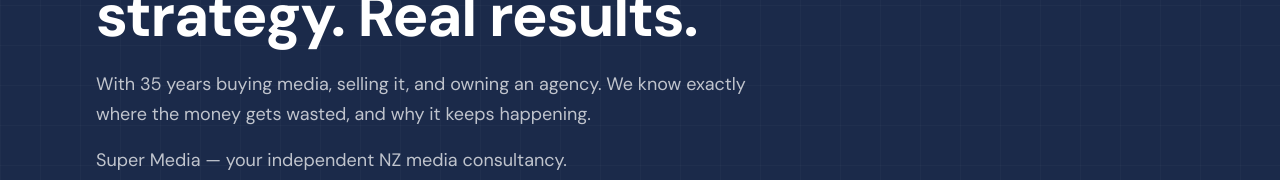
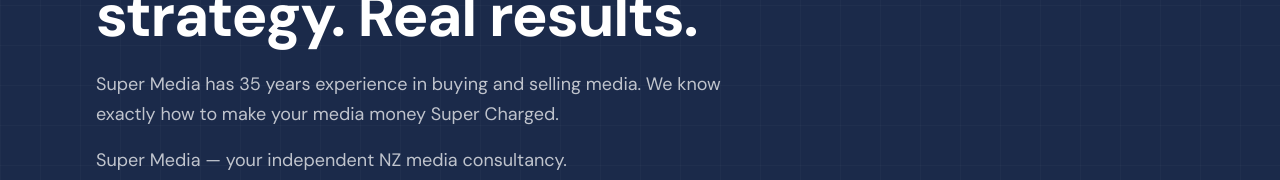
Before and after one commit to ron571/supermedia-website, a Next.js app: page / in a window 1280 px wide. Shown: the part 343-523 px from the top of the page. Built offline with nearby package versions, Linux system fonts and the light colour scheme; no server answers.

Commit message:
feat: shift messaging to benefit-focused tone
Emphasize positive outcomes in Super Media's experience copy.

```diff
--- a/src/app/(main)/page.tsx
+++ b/src/app/(main)/page.tsx
@@ -92,7 +92,7 @@ export default function HomePage() {
             className="text-white text-lg max-w-2xl mb-4"
             style={{ opacity: 0.72, lineHeight: 1.65 }}
           >
-            With 35 years buying media, selling it, and owning an agency. We know exactly where the money gets wasted, and why it keeps happening.
+            Super Media has 35 years experience in buying and selling media. We know exactly how to make your media money Super Charged.
           </p>
           <p className="text-white text-lg mb-10" style={{ opacity: 0.72 }}>
             Super Media — your independent NZ media consultancy.
```
